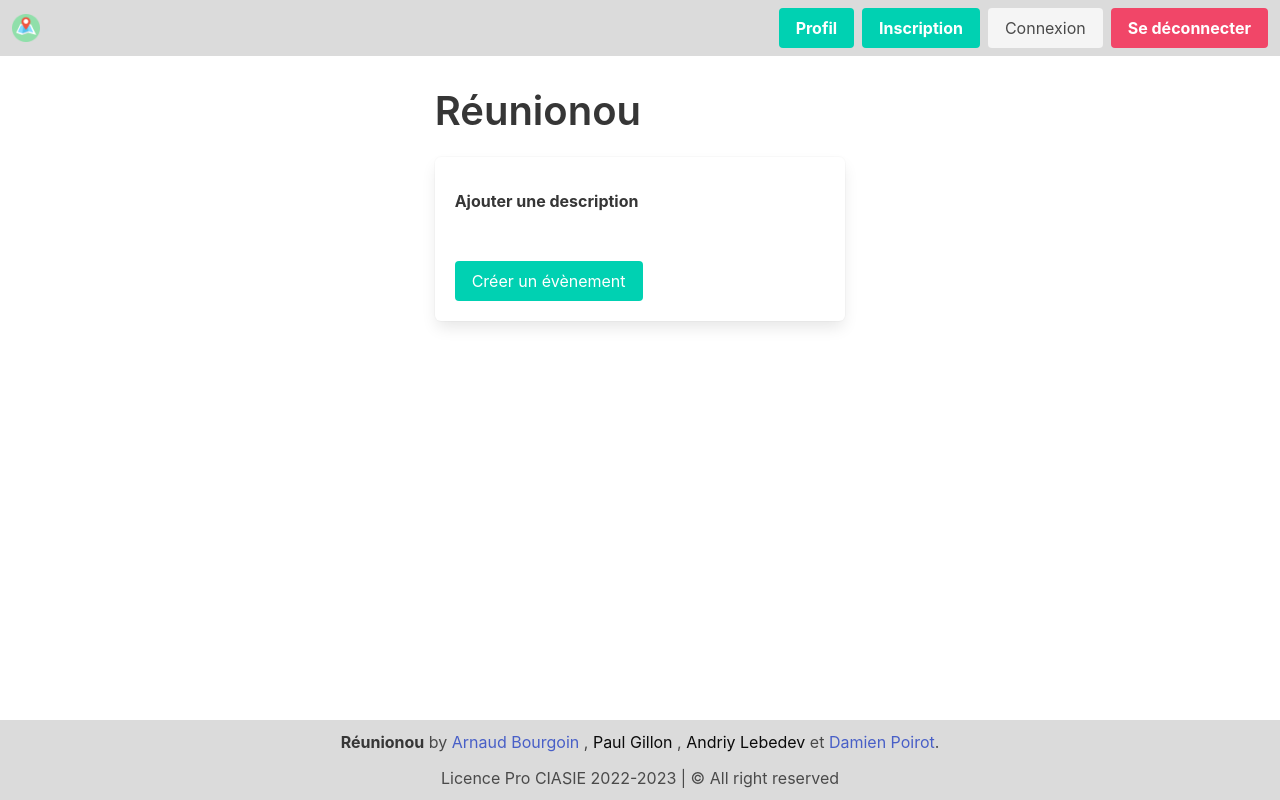
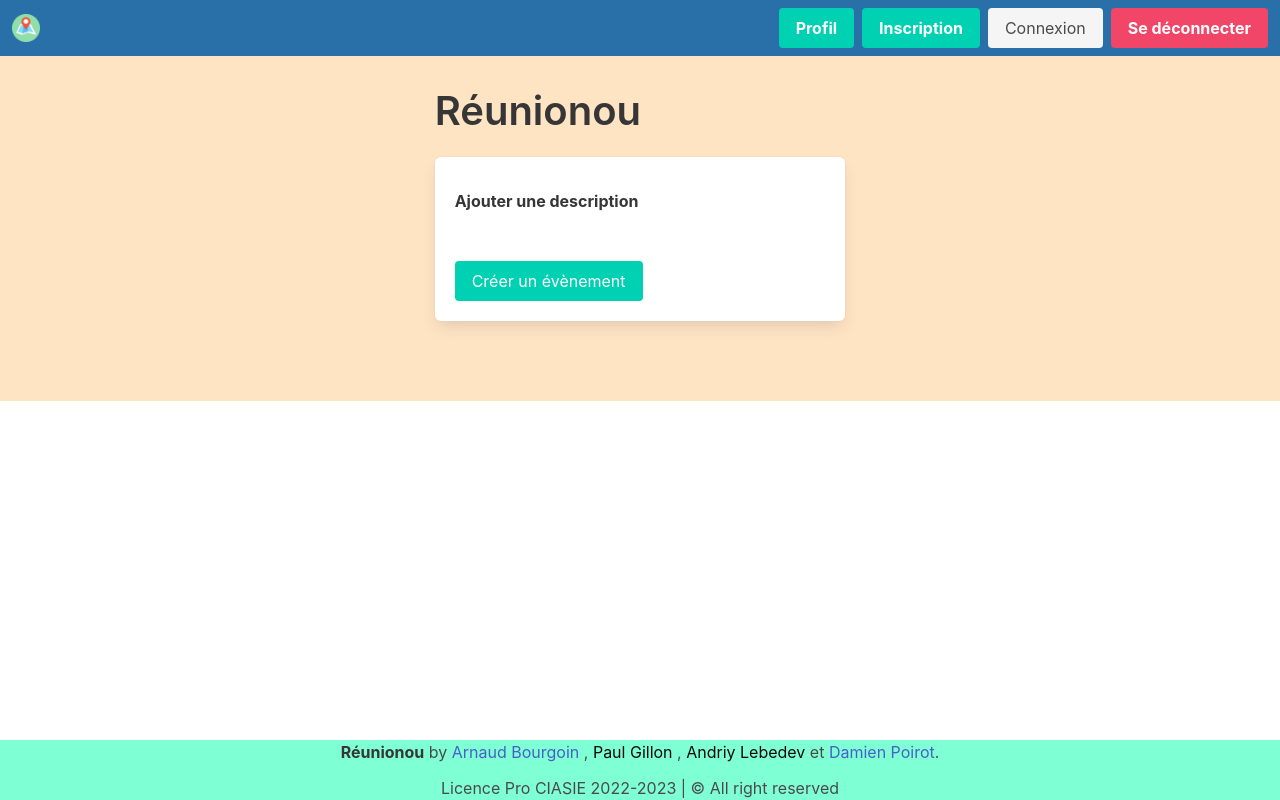
Before and after one commit to Arnaud541/VueJS_Reunionou, a Vue app: page / in a window 1280 px wide. Built offline with nearby package versions, Linux system fonts and the light colour scheme.

Commit message:
Feature: update FooterBar

```diff
--- a/public/assets/css/main.css
+++ b/public/assets/css/main.css
@@ -1,15 +1,16 @@
-html, body {
-    height: 100%;
+header {
+    background: rebeccapurple;
+    margin-bottom: 2rem;
 }
-.wrapper {
-    margin-top: 2rem;
-    margin-bottom: 6rem;
+
+body {
+    background: bisque;
+    padding-bottom: 2.5rem;
 }
 
 footer {
-    height: 80px; /* hauteur de la FooterBar */
+    background: aquamarine;
     position: fixed;
     width: 100%;
     bottom: 0;
-    padding-top: 10px;
 }
--- a/src/App.vue
+++ b/src/App.vue
@@ -9,10 +9,10 @@ import FooterBar from "@/components/FooterBar.vue";
     <header>
         <Navbar/>
     </header>
-    <body class="wrapper">
+    <body>
     <RouterView/>
     </body>
-    <footer class="has-background-grey-lighter">
+    <footer>
         <FooterBar/>
     </footer>
 </template>
--- a/src/components/NavigationBar.vue
+++ b/src/components/NavigationBar.vue
@@ -21,7 +21,7 @@ function isAuthenticated() {
 </script>
 
 <template>
-  <nav class="navbar has-background-grey-lighter" role="navigation" aria-label="main navigation">
+    <nav class="navbar has-background-info-dark" role="navigation" aria-label="main navigation">
         <div class="navbar-brand">
             <router-link to="/" class="navbar-item">
                 <img src="/public/assets/img/map.png" alt="70">
```
Lines whose indentation alone changed are shown as unchanged.
